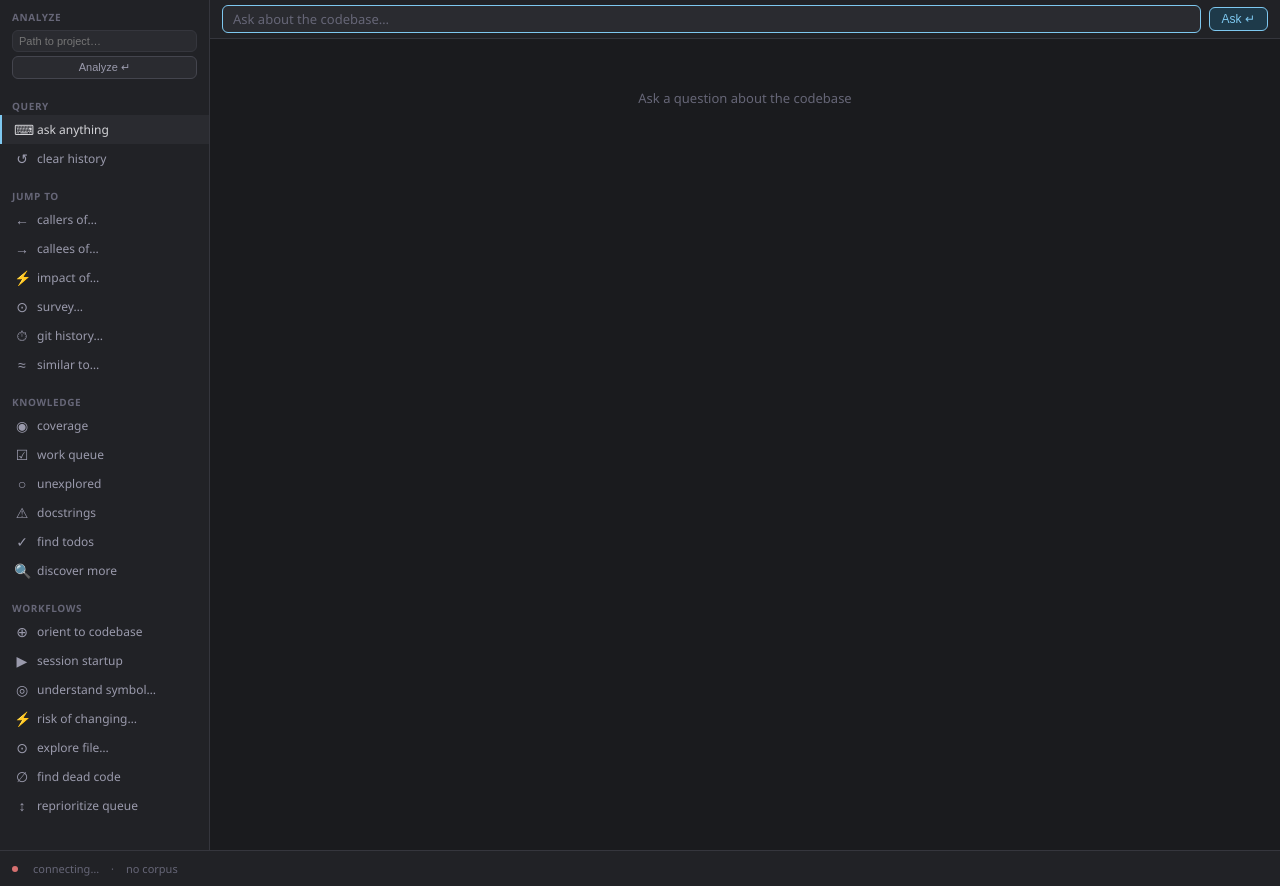
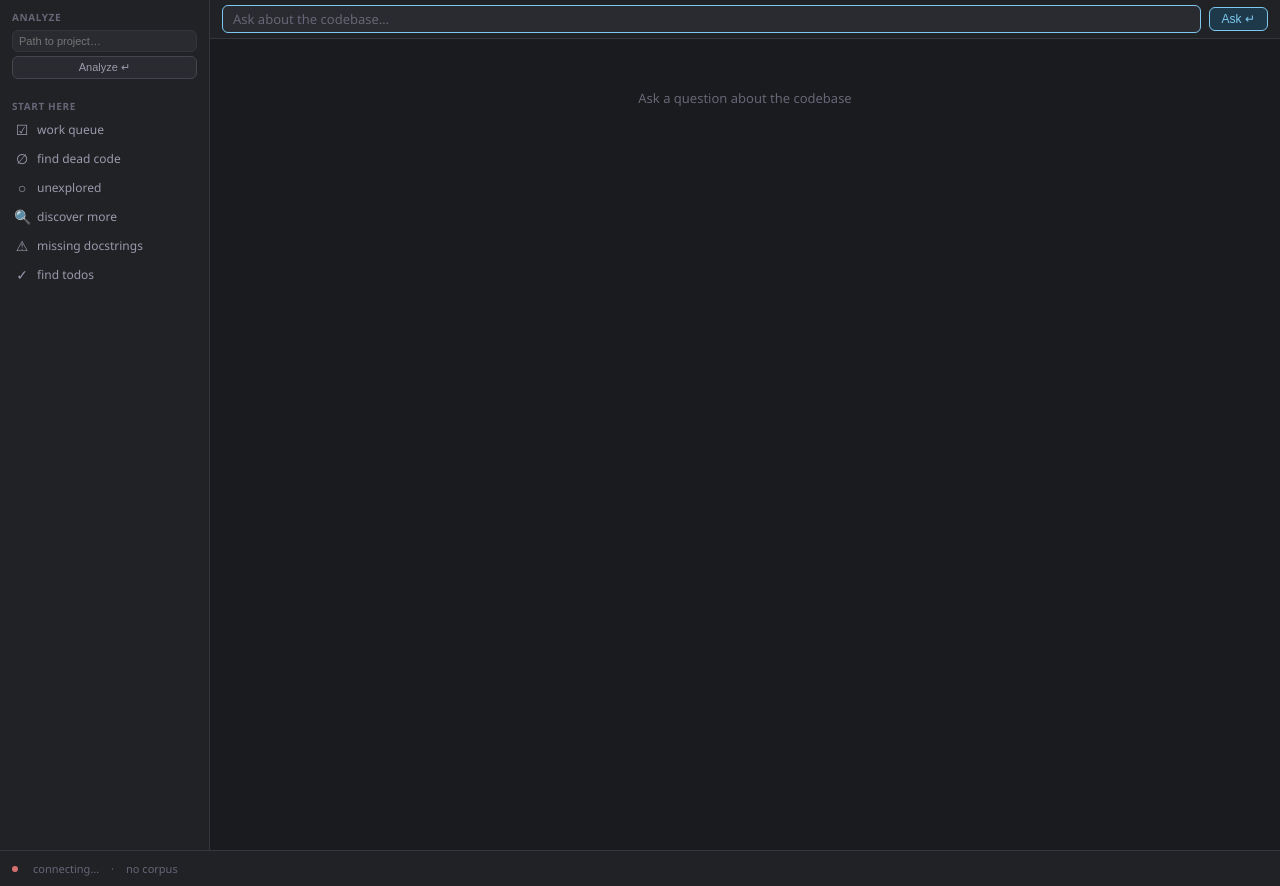
Before and after one commit to bartanderson/Determined, a Flask app: page / in a window 1280 px wide. Shown: the part 36-922 px from the top of the page. Run offline with Flask 3, Linux system fonts and the light colour scheme; some libraries are stand-ins or nearby versions.

Commit message:
ui/spotlight: reduce sidebar to 7 cold-start items
Remove context-dependent items (callers, callees, impact, survey, git
history, similar, orient, session startup, understand, risk, explore,
reprioritize, coverage). Keep only items that make sense before you
have a symbol in view: work queue, find dead code, unexplored, discover
more, missing docstrings, find todos.

Co-Authored-By: Claude Sonnet 4.6 <noreply@anthropic.com>

```diff
--- a/determined/ui/templates/console.html
+++ b/determined/ui/templates/console.html
@@ -33,81 +33,24 @@
     </div>
 
     <div class="sidebar-section">
-      <div class="sidebar-label">Query</div>
-      <div class="sidebar-item active" data-fill="">
-        <span class="icon">⌨</span>ask anything
-      </div>
-      <div class="sidebar-item" id="btn-clear-history">
-        <span class="icon">↺</span>clear history
-      </div>
-    </div>
-
-    <div class="sidebar-section">
-      <div class="sidebar-label">Jump to</div>
-      <div class="sidebar-item" data-fill="what calls ">
-        <span class="icon">←</span>callers of…
-      </div>
-      <div class="sidebar-item" data-fill="callees of ">
-        <span class="icon">→</span>callees of…
-      </div>
-      <div class="sidebar-item" data-fill="if I change  what breaks">
-        <span class="icon">⚡</span>impact of…
-      </div>
-      <div class="sidebar-item" data-fill="what exists for ">
-        <span class="icon">⊙</span>survey…
-      </div>
-      <div class="sidebar-item" data-fill="what changed recently in ">
-        <span class="icon">⏱</span>git history…
-      </div>
-      <div class="sidebar-item" data-fill="find similar to ">
-        <span class="icon">≈</span>similar to…
-      </div>
-    </div>
-
-    <div class="sidebar-section">
-      <div class="sidebar-label">Knowledge</div>
-      <div class="sidebar-item" data-submit="what do you know?">
-        <span class="icon">◉</span>coverage
-      </div>
+      <div class="sidebar-label">Start here</div>
       <div class="sidebar-item" data-fill="what should I work on">
         <span class="icon">☑</span>work queue
+      </div>
+      <div class="sidebar-item" data-submit="find dead code">
+        <span class="icon">∅</span>find dead code
       </div>
       <div class="sidebar-item" data-submit="what haven't you explored?">
         <span class="icon">○</span>unexplored
       </div>
+      <div class="sidebar-item" data-submit="discover more">
+        <span class="icon">🔍</span>discover more
+      </div>
       <div class="sidebar-item" data-fill="what functions are missing docstrings">
-        <span class="icon">⚠</span>docstrings
+        <span class="icon">⚠</span>missing docstrings
       </div>
       <div class="sidebar-item" data-submit="find todos">
         <span class="icon">✓</span>find todos
-      </div>
-      <div class="sidebar-item" data-submit="discover more">
-        <span class="icon">🔍</span>discover more
-      </div>
-    </div>
-
-    <div class="sidebar-section">
-      <div class="sidebar-label">Workflows</div>
-      <div class="sidebar-item" data-submit="orient me to this codebase">
-        <span class="icon">⊕</span>orient to codebase
-      </div>
-      <div class="sidebar-item" data-submit="session startup">
-        <span class="icon">▶</span>session startup
-      </div>
-      <div class="sidebar-item" data-fill="understand ">
-        <span class="icon">◎</span>understand symbol…
-      </div>
-      <div class="sidebar-item" data-fill="risk of changing ">
-        <span class="icon">⚡</span>risk of changing…
-      </div>
-      <div class="sidebar-item" data-fill="explore ">
-        <span class="icon">⊙</span>explore file…
-      </div>
-      <div class="sidebar-item" data-submit="find dead code">
-        <span class="icon">∅</span>find dead code
-      </div>
-      <div class="sidebar-item" data-submit="reprioritize">
-        <span class="icon">↕</span>reprioritize queue
       </div>
     </div>
   </div>
```
